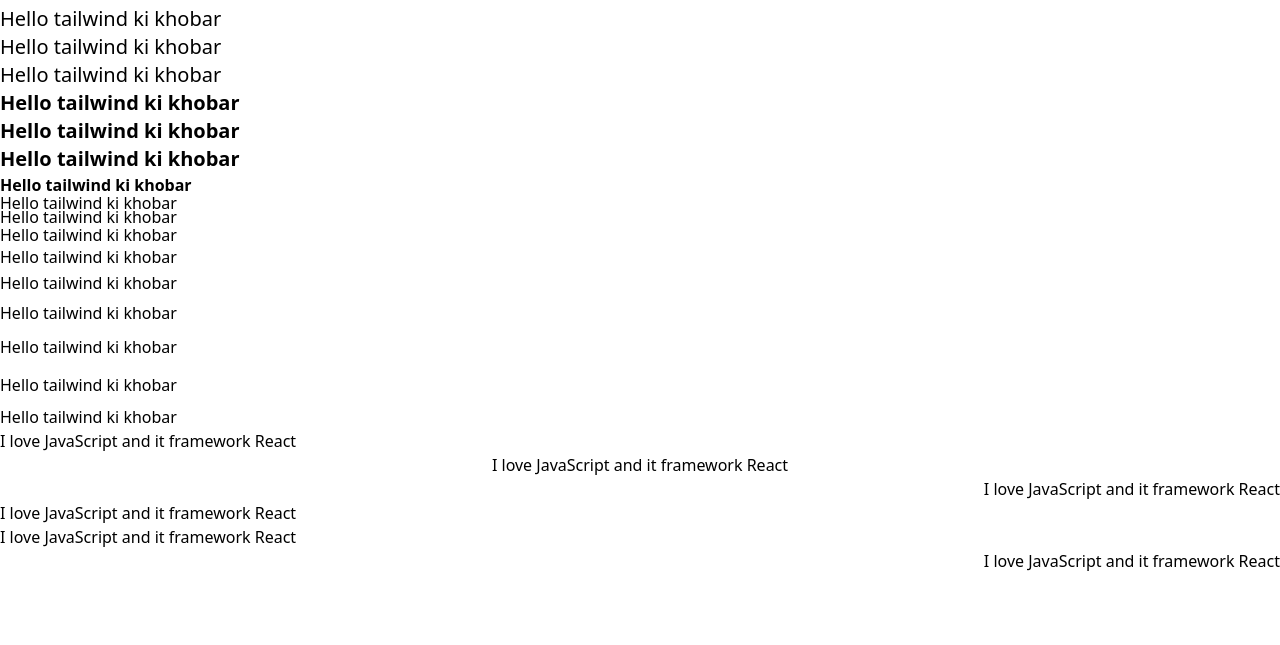
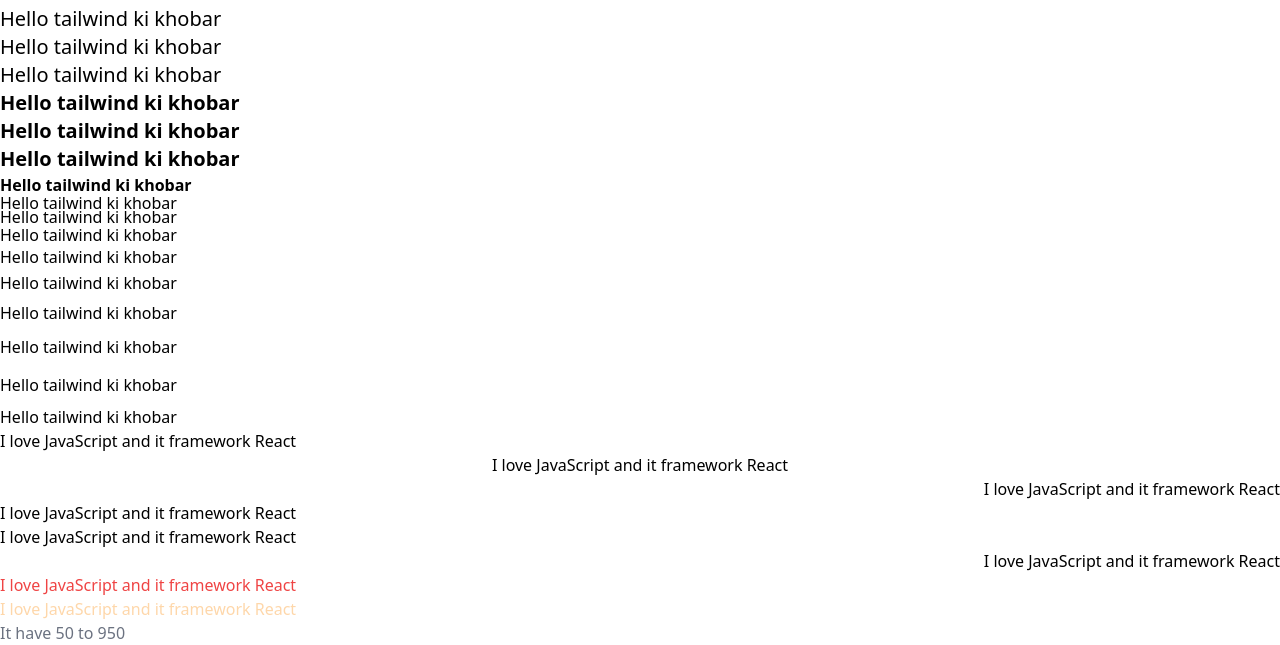
Before and after one commit to code-with-omar/tailwind-css, a plain HTML site: page index.html in a window 1280 px wide. Shown: the part 507-1152 px from the top of the page. Before the commit the page ends 1080 px from the top, so only its background shows below. Drawn offline with nearby package versions, Linux system fonts and the light colour scheme.

Commit message:
text color learn

```diff
--- a/index.html
+++ b/index.html
@@ -49,7 +49,10 @@
     <p class="text-justify">I love JavaScript and it framework React</p>
     <p class="text-start">I love JavaScript and it framework React</p>
     <p class="text-end">I love JavaScript and it framework React</p>
-
+    <!-- Text color -->
+    <p class="text-red-500">I love JavaScript and it framework React</p>
+    <p class="text-orange-200">I love JavaScript and it framework React</p>
+    <p class="text-gray-500">It have 50 to 950</p>
 </body>
 
 </html>
```
